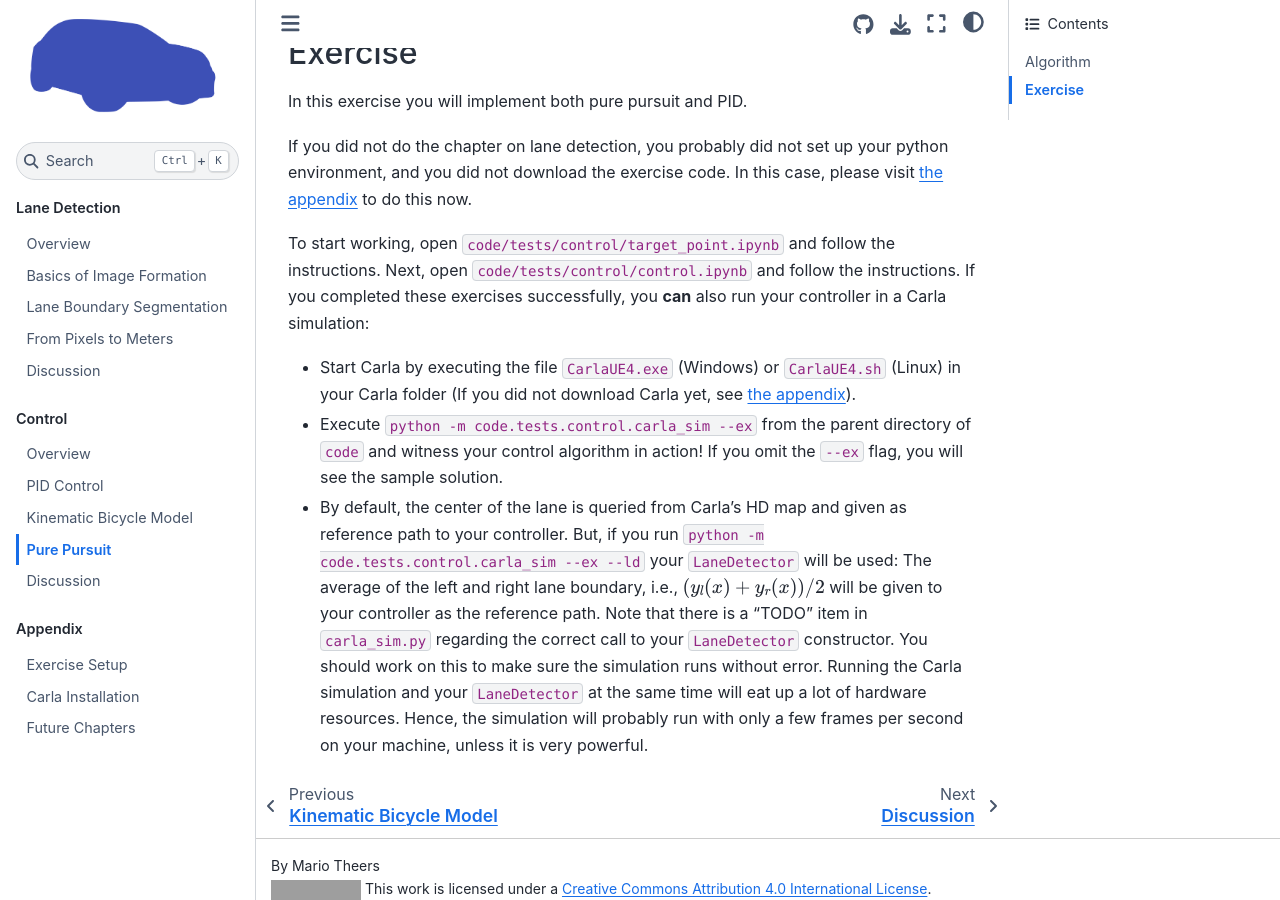
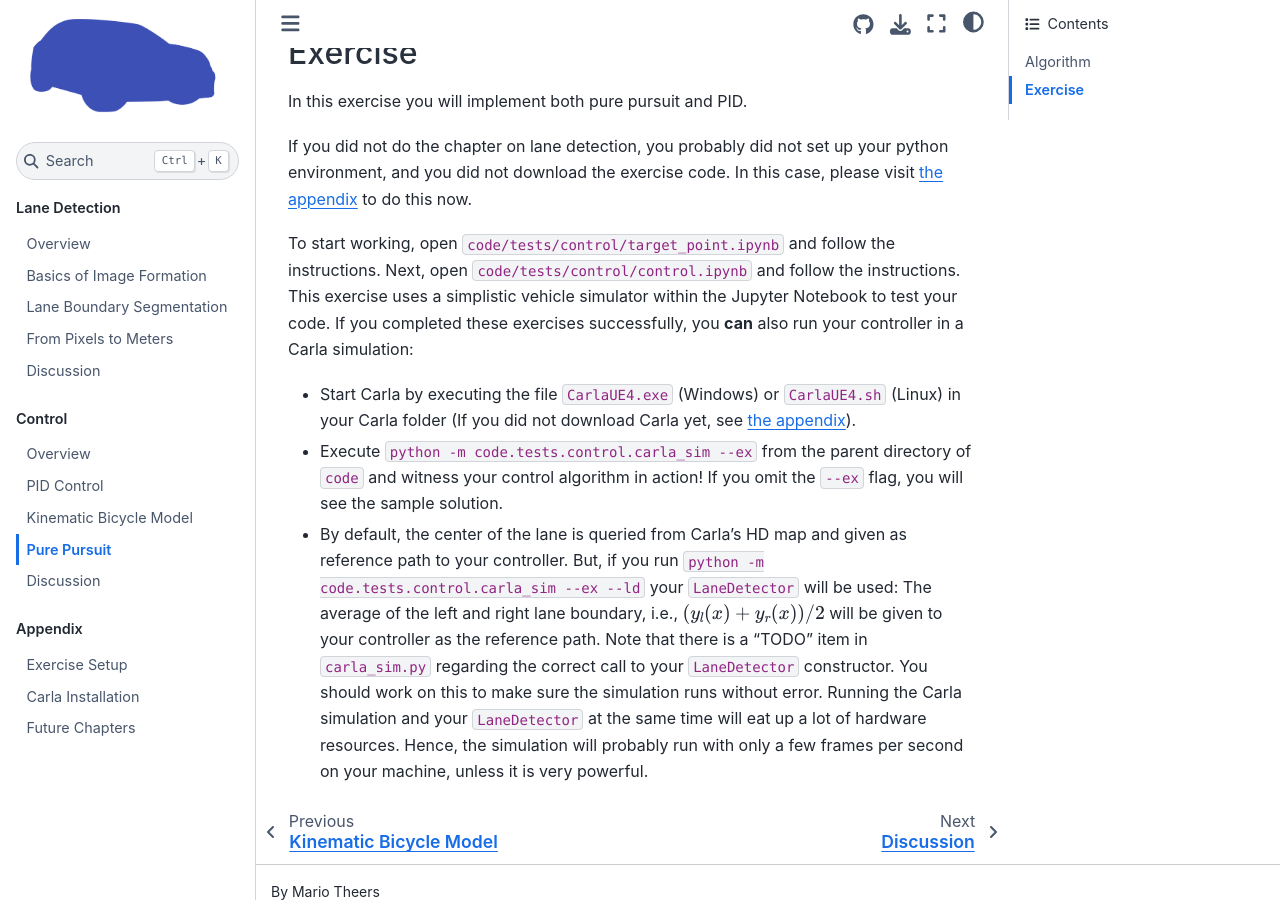
Before and after one commit to thomasfermi/Algorithms-for-Automated-Driving, a Jupyter Book: the page built from book/Control/PurePursuit.md, in a window 1280 px wide and 900 px high, scrolled down 3273 px. Built offline with Jupyter Book 1.0.4 settings and Sphinx 7.4.7 and the Sphinx Book theme 1.1.4, drawn with Linux system fonts in a browser that asks for light colours; comment, search, counter and statistics services are not loaded; grey boxes are pictures that could not be loaded.

Commit message:
Added mention to simplistic simulator.

```diff
--- a/book/Control/PurePursuit.md
+++ b/book/Control/PurePursuit.md
@@ -102,7 +102,7 @@ In this exercise you will implement both pure pursuit and PID.
 
 If you did not do the chapter on lane detection, you probably did not set up your python environment, and you did not download the exercise code. In this case, please visit [the appendix](../Appendix/ExerciseSetup.md) to do this now.
 
-To start working, open `code/tests/control/target_point.ipynb` and follow the instructions. Next, open `code/tests/control/control.ipynb` and follow the instructions. If you completed these exercises successfully, you **can** also run your controller in a Carla simulation:
+To start working, open `code/tests/control/target_point.ipynb` and follow the instructions. Next, open `code/tests/control/control.ipynb` and follow the instructions. This exercise uses a simplistic vehicle simulator within the Jupyter Notebook to test your code. If you completed these exercises successfully, you **can** also run your controller in a Carla simulation:
 
 * Start Carla by executing the file `CarlaUE4.exe` (Windows) or `CarlaUE4.sh` (Linux) in your Carla folder (If you did not download Carla yet, see [the appendix](../Appendix/CarlaInstallation.md)).
 * Execute `python -m code.tests.control.carla_sim --ex` from the parent directory of `code` and witness your control algorithm in action! If you omit the `--ex` flag, you will see the sample solution.
```
